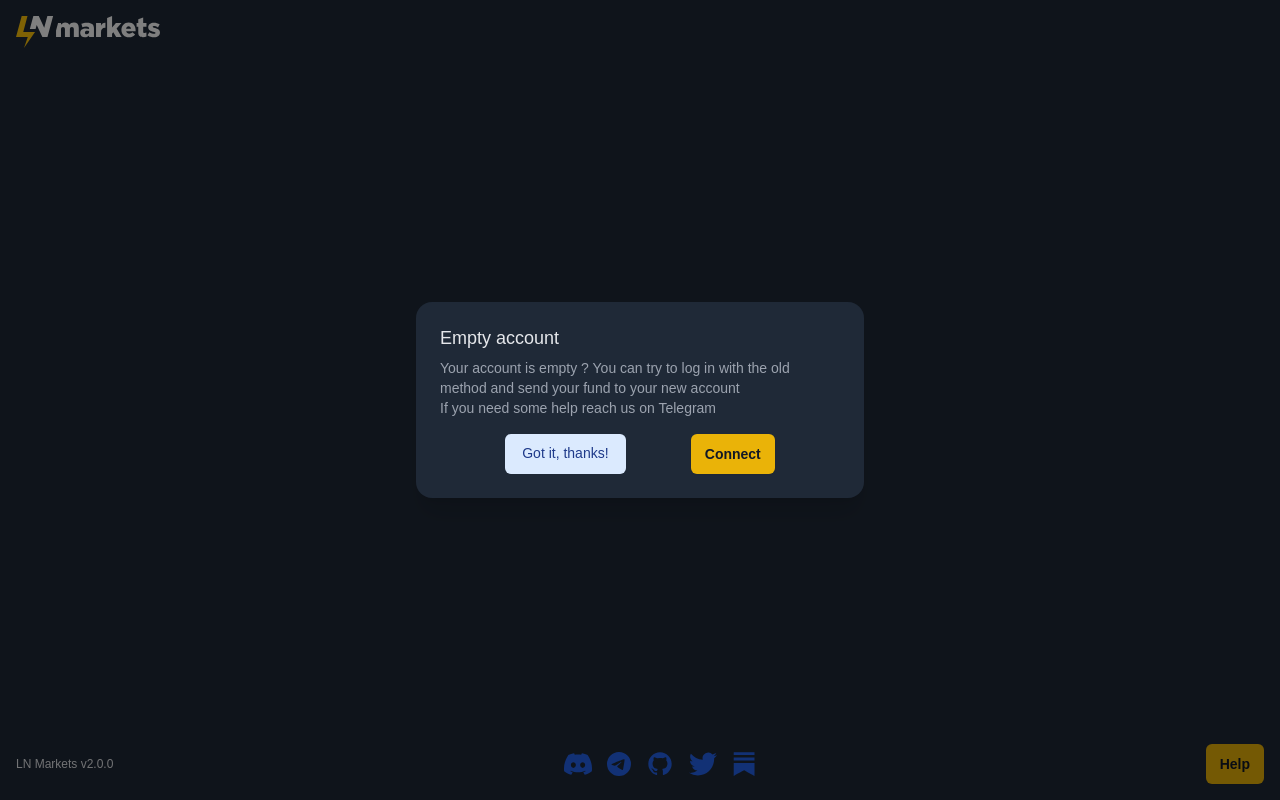
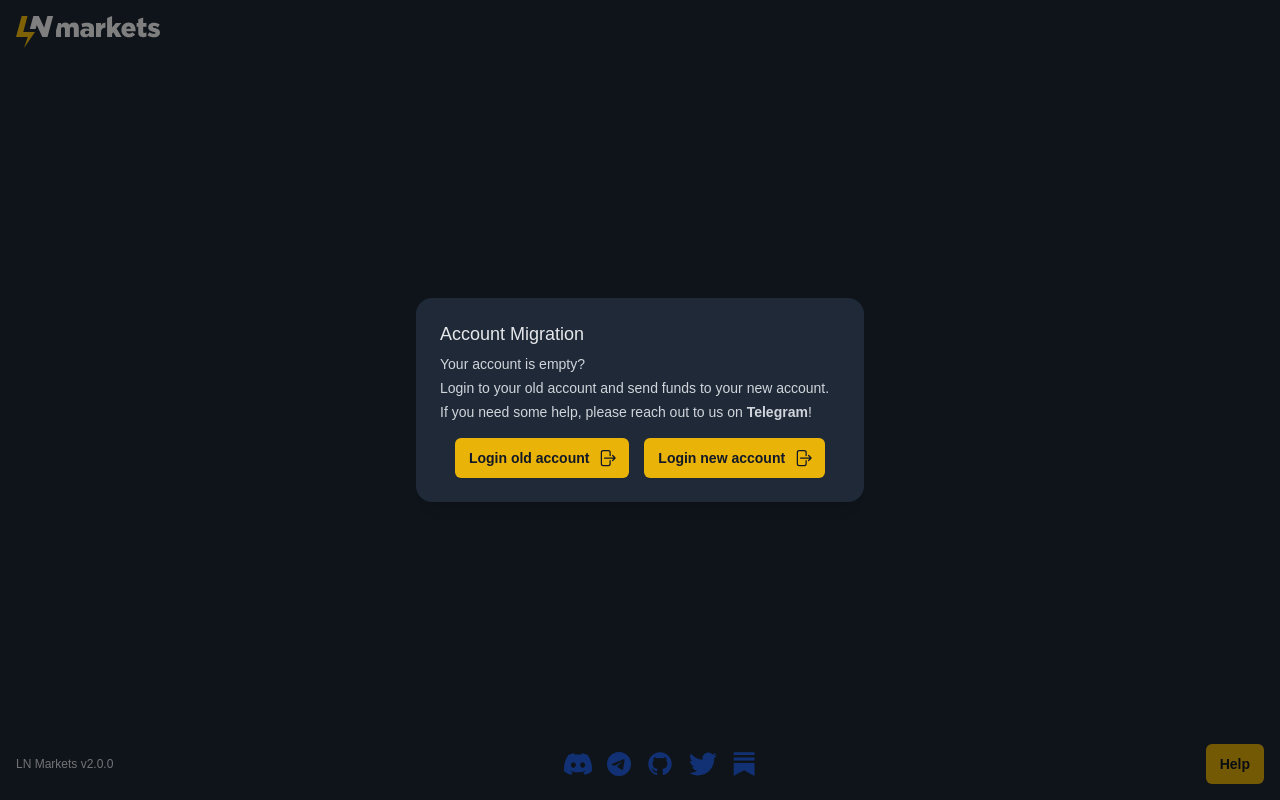
Before and after one commit to ln-markets/umbrel, a Vue app in the folder apps/front/: page / in a window 1280 px wide. Both pictures are taken after a click on the button "Help". Built offline with nearby package versions, Linux system fonts and the light colour scheme.

Commit message:
chore: wording

```diff
--- a/apps/front/src/App.vue
+++ b/apps/front/src/App.vue
@@ -6,22 +6,7 @@
 
     <div class="flex grow flex-col items-center justify-center space-y-10">
 
-          <div class="rounded-md bg-slate-900 p-4">
-          <div class="flex">
-            <div class="shrink-0">
-              <InformationCircleIcon
-                class="h-5 w-5 text-blue-400"
-                aria-hidden="true"
-              />
-            </div>
-            <div
-              class="ml-3 flex flex-1 flex-col space-y-1 text-sm text-gray-200 md:flex md:justify-between"
-            >
-              <p>Full revamp of LN Markets App in progress!</p>
-              <p>Meanwhile, please access your account clicking below</p>
-            </div>
-          </div>
-        </div>
+
       <UmbrelButton :icon="ArrowRightOnRectangleIcon" :click="correct">
         Login with Umbrel
       </UmbrelButton>
@@ -36,20 +21,9 @@
 <script setup>
 import { ArrowRightOnRectangleIcon } from '@heroicons/vue/24/outline'
 
-import { InformationCircleIcon } from '@heroicons/vue/20/solid'
-import { fetchWrapper } from './utils.js'
+import { correct } from './utils.js'
 
 import NavFooter from './Footer.vue'
 import NavHeader from './Header.vue'
 import UmbrelButton from './Button.vue'
-
-
-const correct = async () => {
-  try {
-    const { hostname, token } = await fetchWrapper({ path: '/correct' })
-    window.open(`https://${hostname}/login/token?token=${token}`, '_blank')
-  } catch (error) {
-    console.error(error)
-  }
-}
 </script>
--- a/apps/front/src/Help.vue
+++ b/apps/front/src/Help.vue
@@ -16,32 +16,28 @@
             <DialogPanel
               class="w-full max-w-md overflow-hidden rounded-2xl bg-gray-800 p-6 text-left align-middle shadow-xl transition-all">
               <DialogTitle as="h3" class="text-lg font-medium leading-6 text-gray-200">
-                Empty account
+                Account Migration
               </DialogTitle>
-              <div class="mt-2">
-                <p class="text-sm text-gray-400">
-                  Your account is empty ? You can try to log in with the old method and send your fund to your new account
+              <div class="mt-2 space-y-1 text-sm text-gray-300">
+                <p>
+                  Your account is empty?
                 </p>
-
-                    <p class="text-sm text-gray-400">
-                    If you need some help reach us on Telegram
-                  </p>
+                <p>
+                  Login to your old account and send funds to your new account.
+                </p>
+                <p >
+                  If you need some help, please reach out to us on <a class="cursor-pointer font-semibold hover:text-yellow-600" href="https://t.me/lnmarkets">Telegram</a>!
+                </p>
               </div>
 
               <div class="mt-4 flex w-full justify-evenly">
-                <button
-                  type="button"
-                  class="inline-flex justify-center rounded-md border border-transparent bg-blue-100 px-4 py-2 text-sm font-medium text-blue-900 hover:bg-blue-200 focus:outline-none focus-visible:ring-2 focus-visible:ring-blue-500 focus-visible:ring-offset-2"
-                  @click="closeModal">
-                  Got it, thanks!
-                </button>
+                <UmbrelButton :icon="ArrowRightOnRectangleIcon" :click="deprecated">
+                    Login old account
+                </UmbrelButton>
 
-                 <button
-                    type="button"
-                  class="inline-flex items-center gap-x-2 rounded-md bg-yellow-500 px-3.5 py-2.5 text-sm font-semibold text-gray-900 shadow-sm hover:bg-yellow-400 focus-visible:outline focus-visible:outline-2 focus-visible:outline-offset-2 focus-visible:outline-yellow-500"
-                    @click="deprecated">
-                    Connect
-                  </button>
+                 <UmbrelButton :icon="ArrowRightOnRectangleIcon" :click="correct">
+                    Login new account
+                </UmbrelButton>
               </div>
             </DialogPanel>
           </TransitionChild>
@@ -60,8 +56,10 @@
   DialogPanel,
   DialogTitle,
 } from '@headlessui/vue'
+import { ArrowRightOnRectangleIcon } from '@heroicons/vue/24/outline'
+import UmbrelButton from './Button.vue'
 
-import { fetchWrapper } from './utils.js'
+import { correct, deprecated } from './utils.js'
 
 const isOpen = ref(false)
 
@@ -74,16 +72,6 @@
 }
 
 defineExpose({ openModal })
-
-const deprecated = async () => {
-  try {
-    const { hostname, token } = await fetchWrapper({ path: '/deprecated ' })
-    window.open(`https://${hostname}/login/token?token=${token}`, '_blank')
-  } catch (error) {
-    console.error(error)
-  }
-}
-
 </script>
 
 <script>
--- a/apps/front/src/utils.js
+++ b/apps/front/src/utils.js
@@ -30,3 +30,21 @@
 
   throw new Error(error)
 }
+
+export const correct = async () => {
+  try {
+    const { hostname, token } = await fetchWrapper({ path: '/correct' })
+    window.open(`https://${hostname}/login/token?token=${token}`, '_blank')
+  } catch (error) {
+    console.error(error)
+  }
+}
+
+export const deprecated = async () => {
+  try {
+    const { hostname, token } = await fetchWrapper({ path: '/deprecated ' })
+    window.open(`https://${hostname}/login/token?token=${token}`, '_blank')
+  } catch (error) {
+    console.error(error)
+  }
+}
```
